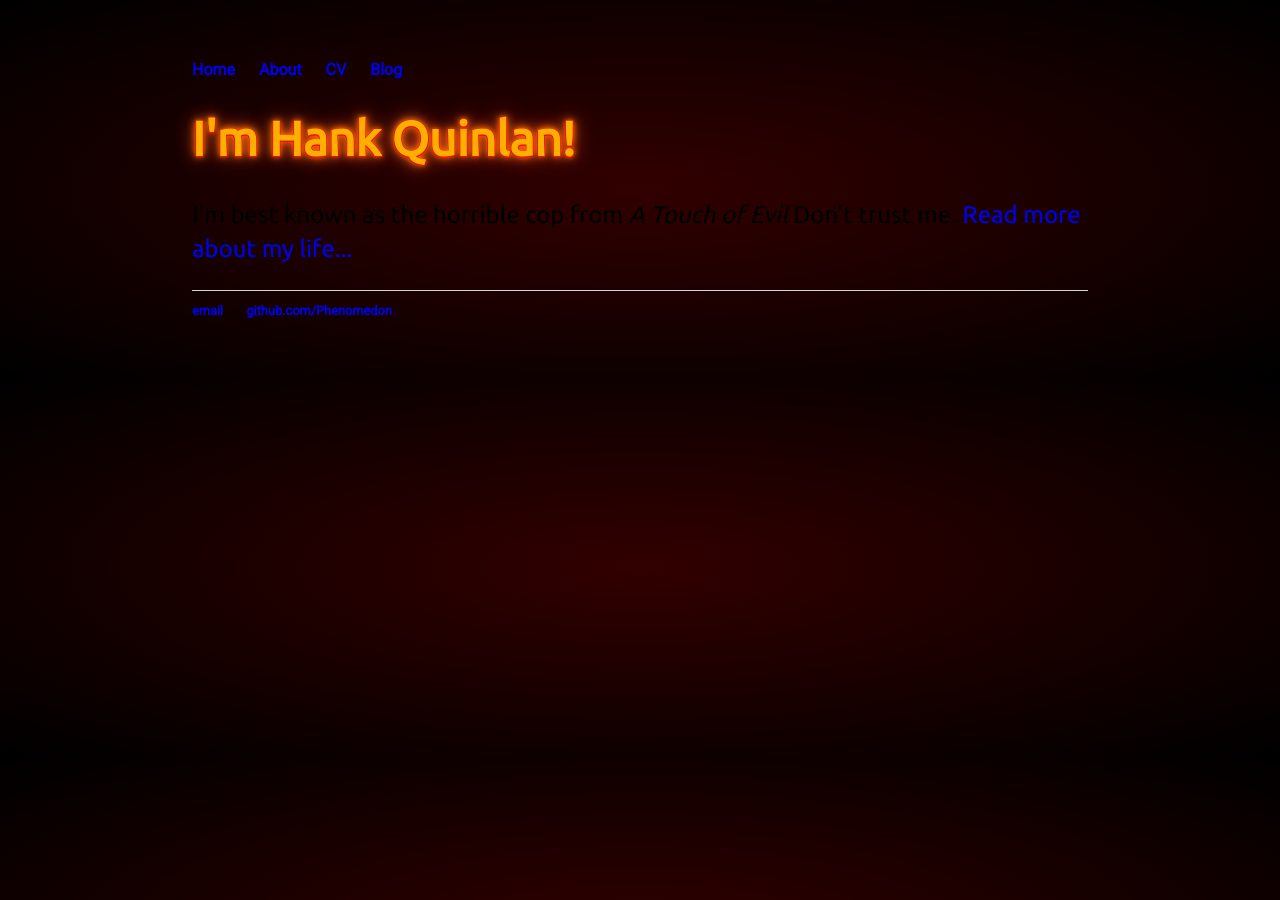
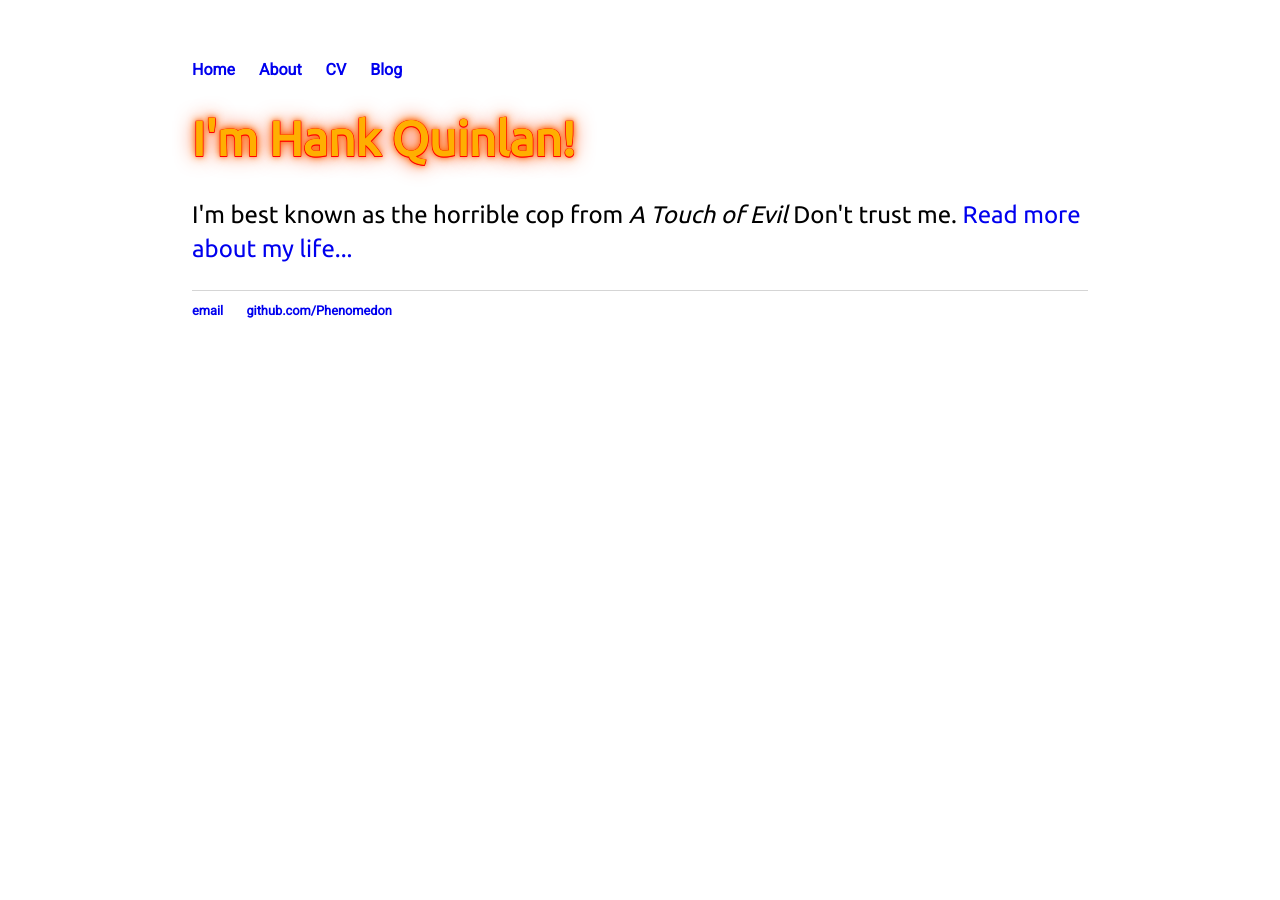
Before and after one commit to Phenomedon/Phenomedon.github.io, a Jekyll site: the page built from index.html, in a window 1280 px wide. Built offline with Jekyll 4.4.1, drawn with Linux system fonts in a browser that asks for light colours.

Commit message:
Update main.css

```diff
--- a/css/main.css
+++ b/css/main.css
@@ -2,7 +2,7 @@
 
 body {
     font-family: 'Ubuntu', 'Helvetica', 'Sans-Serif';
-    background: radial-gradient(rgb(50, 0, 0), rgb(0,0,0));
+    background-color: radial-gradient(rgb(50, 0, 0), rgb(0,0,0));
     margin: 60px auto;
     width: 70%;
 }
```
